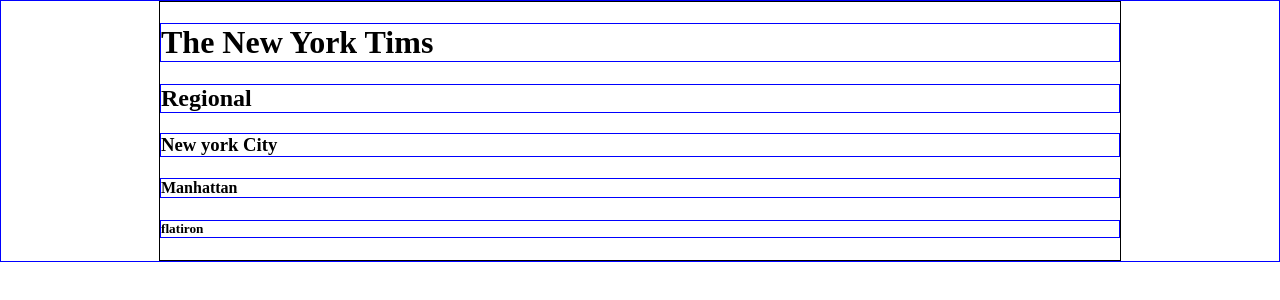
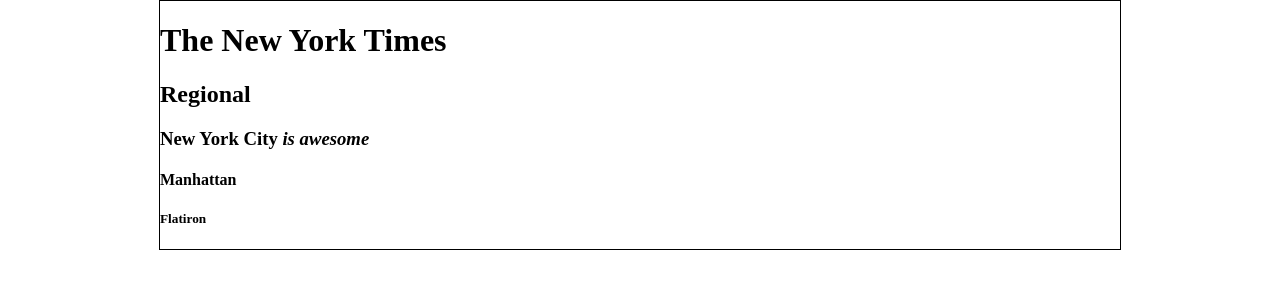
Before and after one commit to daphnestivelman/first-html, a plain HTML site: page index.html in a window 1280 px wide. Drawn offline with Linux system fonts and the light colour scheme.

Commit message:
added to heading three

```diff
--- a/css/style.css
+++ b/css/style.css
@@ -1,4 +1,4 @@
-* {
+*h1 {
    border: 1px solid blue;
 }
 body {
--- a/index.html
+++ b/index.html
@@ -6,10 +6,10 @@
          <link rel="stylesheet" href="css/style.css">
       </head>
       <body>
-         <h1> The New York Tims </h1>
+         <h1> The New York Times </h1>
          <h2> Regional </h2>
-         <h3> New york City </h3>
+         <h3> New York City  <em> is </em> <i> awesome</i></h3>
          <h4> Manhattan</h4>
-         <h5> flatiron </h5>
+         <h5> Flatiron </h5>
       </body>
    </html>
```
